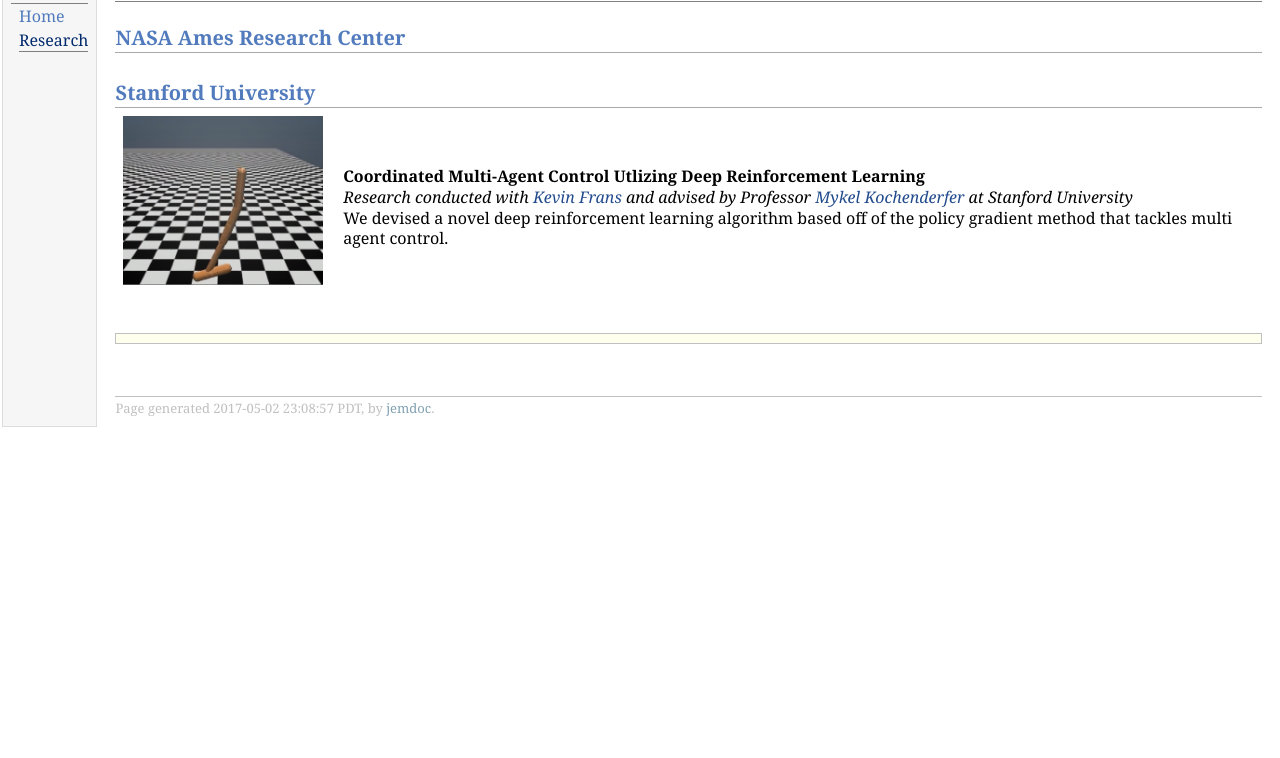
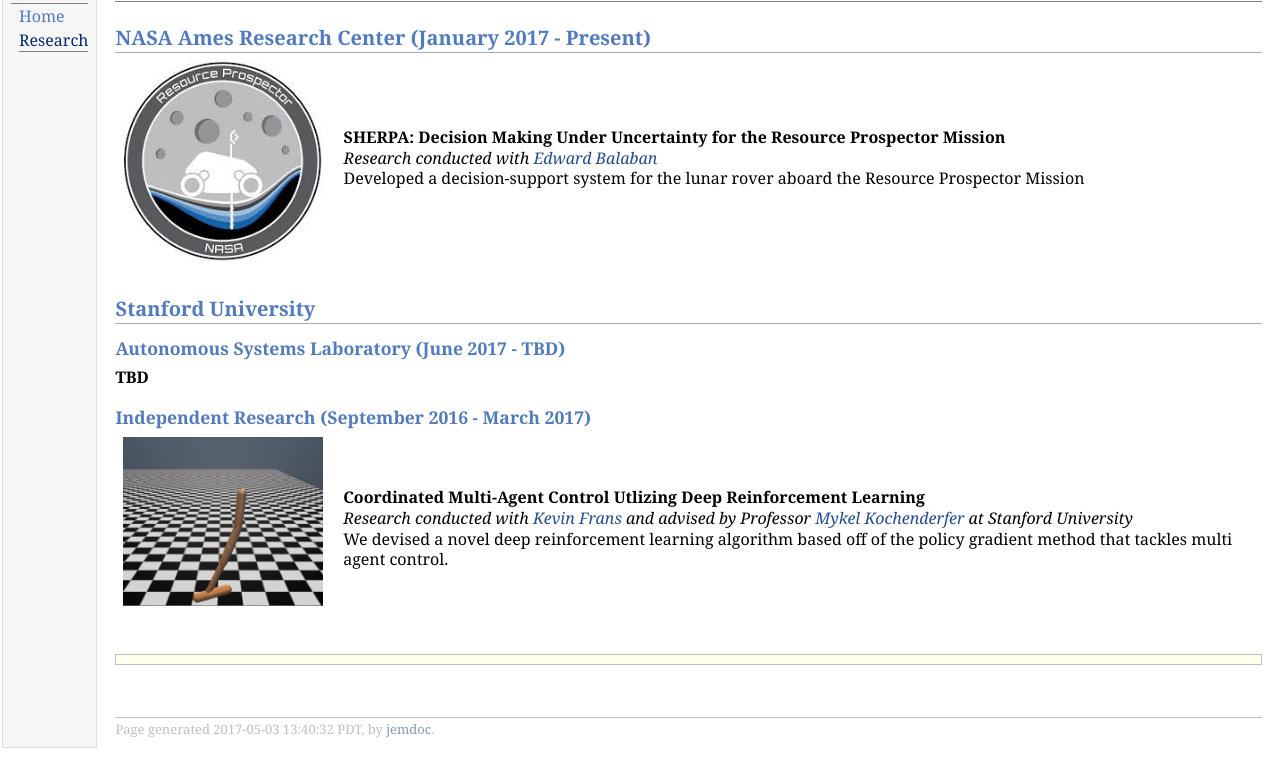
Before and after one commit to alexgaoo/alexgaoo.github.io, a plain HTML site: page research.html in a window 1280 px wide. Shown: the part 48-806 px from the top of the page. Drawn offline with Linux system fonts and the light colour scheme.

Commit message:
updated research

```diff
--- a/research.html
+++ b/research.html
@@ -19,8 +19,17 @@
 <div id="toptitle">
 <h1>Research</h1>
 </div>
-<h2>NASA Ames Research Center</h2>
+<h2>NASA Ames Research Center (January 2017 - Present)</h2>
+<table class="imgtable"><tr><td>
+<img src="rp.jpeg" alt="" width="200px" />&nbsp;</td>
+<td align="left"><p><b>SHERPA: Decision Making Under Uncertainty for the Resource Prospector Mission</b><br />
+<i>Research conducted with <a href="https://ti.arc.nasa.gov/profile/balaban/">Edward Balaban</a></i><br />
+Developed a decision-support system for the lunar rover aboard the Resource Prospector Mission</p>
+</td></tr></table>
 <h2>Stanford University</h2>
+<h3>Autonomous Systems Laboratory (June 2017 - TBD)</h3>
+<p><b>TBD</b></p>
+<h3>Independent Research (September 2016 - March 2017)</h3>
 <table class="imgtable"><tr><td>
 <img src="hopperenv.jpg" alt="" width="200px" />&nbsp;</td>
 <td align="left"><p><b>Coordinated Multi-Agent Control Utlizing Deep Reinforcement Learning</b><br />
@@ -32,7 +41,7 @@ We devised a novel deep reinforcement learning algorithm based off of the policy
 </div></div>
 <div id="footer">
 <div id="footer-text">
-Page generated 2017-05-02 23:08:57 PDT, by <a href="http://jemdoc.jaboc.net/">jemdoc</a>.
+Page generated 2017-05-03 13:40:32 PDT, by <a href="http://jemdoc.jaboc.net/">jemdoc</a>.
 </div>
 </div>
 </td>
```
Also changed, not shown: index.html (+7 -4 lines), rp.jpeg (added), 2 other files.
